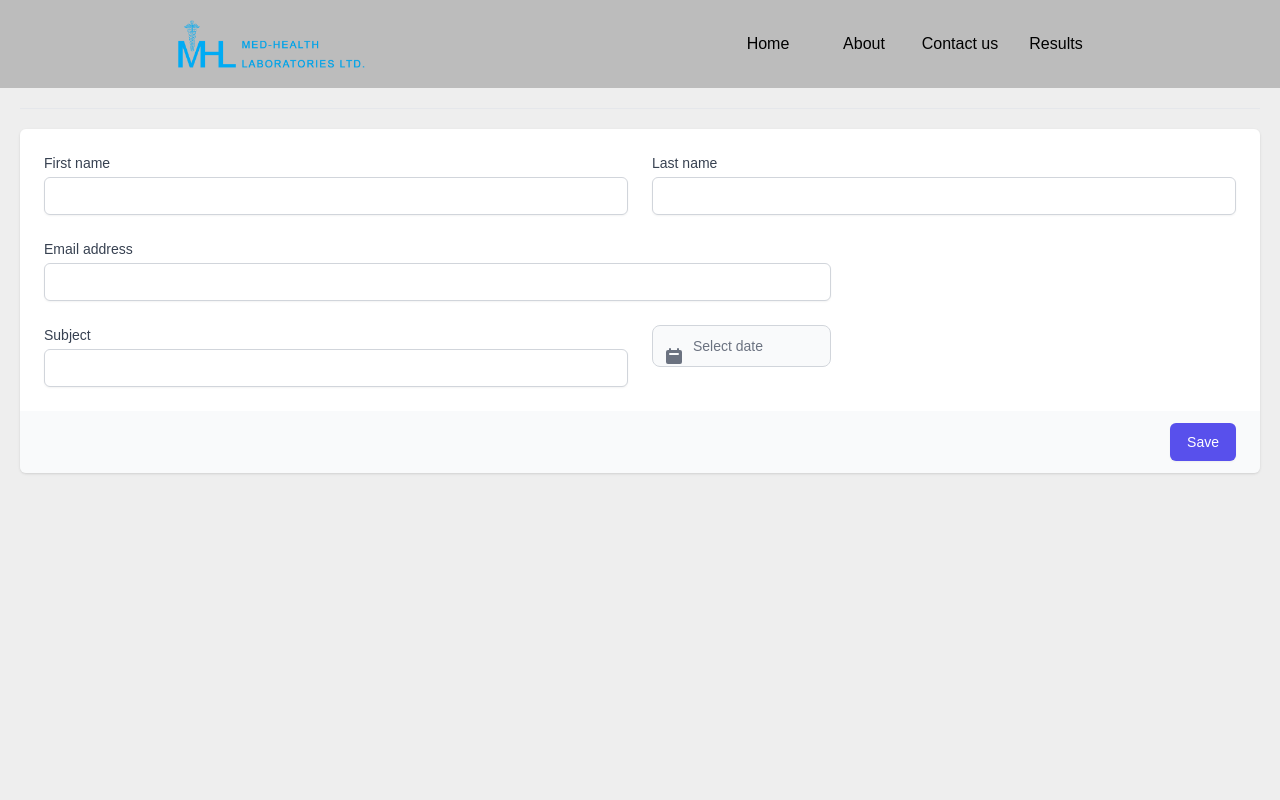
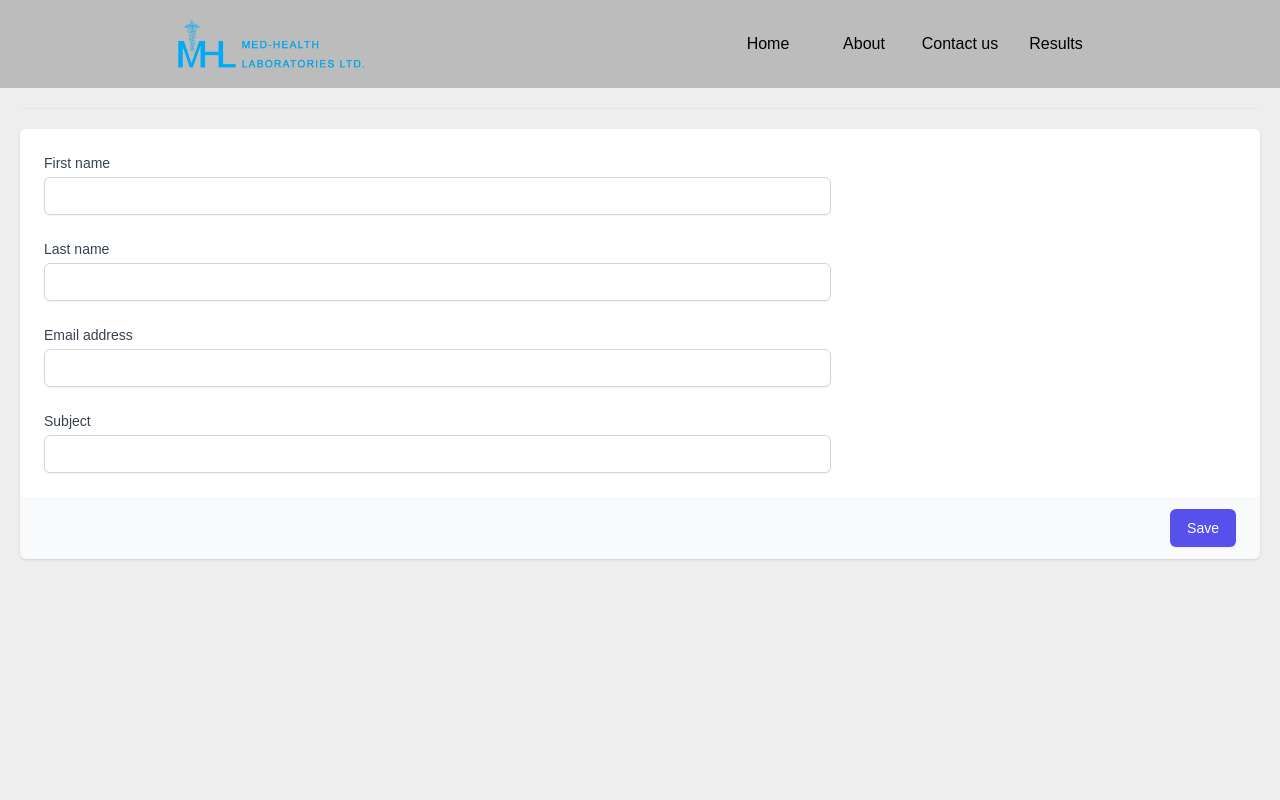
Before and after one commit to umangcodes/mhl_revamp, a React (Create React App) app: page /contact-us in a window 1280 px wide. Shown: the top 800 px of the page. Built offline with nearby package versions, Linux system fonts and the light colour scheme; the HTML template or start-up script is replaced by a standard one.

Commit message:
feat: contact form dump

```diff
--- a/src/pages/ContactUs.js
+++ b/src/pages/ContactUs.js
@@ -1,6 +1,7 @@
 import React,{useEffect, useState} from 'react'
 import validator from "validator"
 import Datepicker from "flowbite-datepicker/Datepicker"
+import 'flowbite';
 function ContactUs() {
     // const [phoneNumber, setPhoneNumber] = useState()
     // const [formError, setFormError] = useState();
@@ -27,7 +28,7 @@ function ContactUs() {
               <div className="shadow overflow-hidden sm:rounded-md">
                 <div className="px-4 py-5 bg-white sm:p-6">
                   <div className="grid grid-cols-6 gap-6">
-                    <div className="col-span-6 sm:col-span-3">
+                    <div className="col-span-6 sm:col-span-4">
                       <label htmlFor="first-name" className="block text-sm font-medium text-gray-700">
                         First name
                       </label>
@@ -40,7 +41,7 @@ function ContactUs() {
                       />
                     </div>
 
-                    <div className="col-span-6 sm:col-span-3">
+                    <div className="col-span-6 sm:col-span-4">
                       <label htmlFor="last-name" className="block text-sm font-medium text-gray-700">
                         Last name
                       </label>
@@ -66,7 +67,7 @@ function ContactUs() {
                       />
                     </div>
 
-                    <div className="col-span-6 sm:col-span-3">
+                    <div className="col-span-6 sm:col-span-4">
                       <label htmlFor="country" className="block text-sm font-medium text-gray-700">
                         Subject
                       </label>
@@ -78,14 +79,6 @@ function ContactUs() {
                         className="mt-1 focus:ring-indigo-500 focus:border-indigo-500 block w-full shadow-sm sm:text-sm border-gray-300 rounded-md"
                       />
                     </div>
-
-                    <div class="relative">
-                        <div class="absolute inset-y-0 left-0 flex items-center pl-3 pointer-events-none">
-                            <svg class="w-5 h-5 text-gray-500 dark:text-gray-400" fill="currentColor" viewBox="0 0 20 20" xmlns="http://www.w3.org/2000/svg"><path fill-rule="evenodd" d="M6 2a1 1 0 00-1 1v1H4a2 2 0 00-2 2v10a2 2 0 002 2h12a2 2 0 002-2V6a2 2 0 00-2-2h-1V3a1 1 0 10-2 0v1H7V3a1 1 0 00-1-1zm0 5a1 1 0 000 2h8a1 1 0 100-2H6z" clip-rule="evenodd"></path></svg>
-                        </div>
-                        <input datepicker datepicker-autohide type="text" class="bg-gray-50 border border-gray-300 text-gray-900 sm:text-sm rounded-lg focus:ring-blue-500 focus:border-blue-500 block w-full pl-10 p-2.5  dark:bg-gray-700 dark:border-gray-600 dark:placeholder-gray-400 dark:text-white dark:focus:ring-blue-500 dark:focus:border-blue-500" placeholder="Select date" />
-                    </div>
-
                   </div>
                 </div>
                 <div className="px-4 py-3 bg-gray-50 text-right sm:px-6">
```
